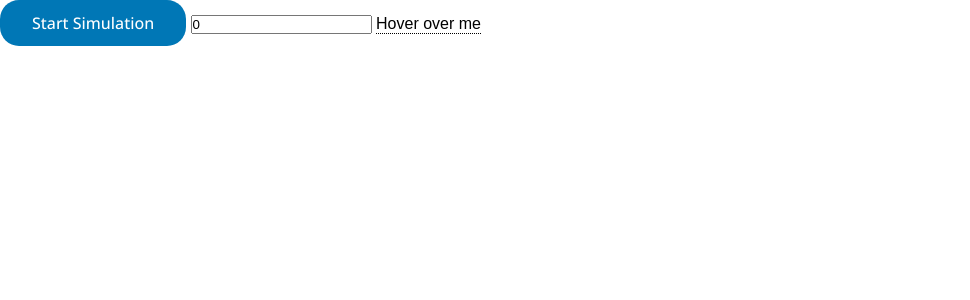
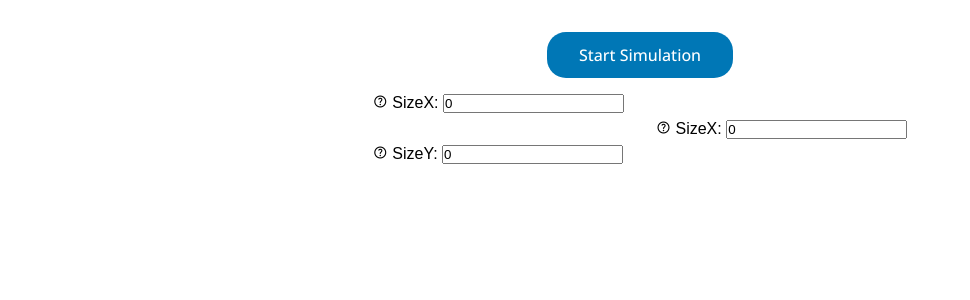
Before and after one commit to Jax-Hax/Natural-Selection, a SvelteKit app: page /simulation in a window 1280 px wide. Shown: the top 300 px of the page, without its empty margins (0-970 px from the left). Built offline with nearby package versions, Linux system fonts and the light colour scheme; a web font is replaced by a local one.

Commit message:
added flex

```diff
--- a/src/app.html
+++ b/src/app.html
@@ -6,7 +6,7 @@
 		<meta name="viewport" content="width=device-width, initial-scale=1.0" />
 
 		<title>Natural Selection</title>
-		<link rel="stylesheet" href="https://fonts.googleapis.com/icon?family=Material+Icons" />
+		<link rel="stylesheet" href="https://fonts.googleapis.com/css2?family=Material+Symbols+Outlined:opsz,wght,FILL,GRAD@20..48,100..700,0..1,-50..200" />
 		<link rel="preconnect" href="https://fonts.googleapis.com" />
 		<link rel="preconnect" href="https://fonts.gstatic.com" crossorigin="anonymous" />
 		<link
--- a/src/routes/simulation/+page.svelte
+++ b/src/routes/simulation/+page.svelte
@@ -2,19 +2,88 @@
 	import { sizeX } from '$lib/stores.js';
 </script>
 
-<a href="/simulation/play"><button>Start Simulation</button></a>
-<input bind:value={$sizeX} />
-<div class="tooltip">
-	Hover over me
-	<span class="tooltiptext">Tooltip text</span>
+<body>
+    <div class="flexCenter">
+	<a href="/simulation/play"><button >Start Simulation</button></a>
 </div>
+	<div id="grid">
+		<section>
+			<div class="gridItem">
+				<div class="tooltip">
+					<span
+						style="display: inline-flex;
+        vertical-align: top; font-size: 15px !important;"
+						class="material-symbols-outlined"
+					>
+						help
+					</span>
+
+					<span class="tooltiptext">Sets the horizontal size of the simulation</span>
+				</div>
+				<p>SizeX:</p>
+				<input bind:value={$sizeX} />
+			</div>
+			<div class="gridItem">
+				<div class="tooltip">
+					<span
+						style="display: inline-flex;
+        vertical-align: top; font-size: 15px !important;"
+						class="material-symbols-outlined"
+					>
+						help
+					</span>
+
+					<span class="tooltiptext">Sets the vertical size of the simulation</span>
+				</div>
+				<p>SizeY:</p>
+				<input bind:value={$sizeX} />
+			</div>
+
+		</section>
+		<section>
+			<div class="gridItem">
+				<div class="tooltip">
+					<span
+						style="display: inline-flex;
+        vertical-align: top; font-size: 15px !important;"
+						class="material-symbols-outlined"
+					>
+						help
+					</span>
+
+					<span class="tooltiptext">Tooltip text</span>
+				</div>
+				<p>SizeX:</p>
+				<input bind:value={$sizeX} />
+			</div>
+		</section>
+	</div>
+</body>
 
 <style>
+	body {
+		height: 100%;
+	}
+    .flexCenter{
+        display: flex;
+        padding-top: 2em;
+        justify-content: center;
+    }
+	#grid {
+		display: flex;
+		align-items: center;
+		justify-content: center;
+	}
+	.gridItem p {
+		display: inline;
+	}
+	.gridItem {
+		padding: 1em;
+	}
 	/* Tooltip container */
 	.tooltip {
 		position: relative;
 		display: inline-block;
-		border-bottom: 1px dotted black; /* If you want dots under the hoverable text */
 	}
 
 	/* Tooltip text */
@@ -30,6 +99,10 @@
 		/* Position the tooltip text - see examples below! */
 		position: absolute;
 		z-index: 1;
+		width: 120px;
+		bottom: 100%;
+		left: 50%;
+		margin-left: -60px;
 	}
 
 	/* Show the tooltip text when you mouse over the tooltip container */
```
